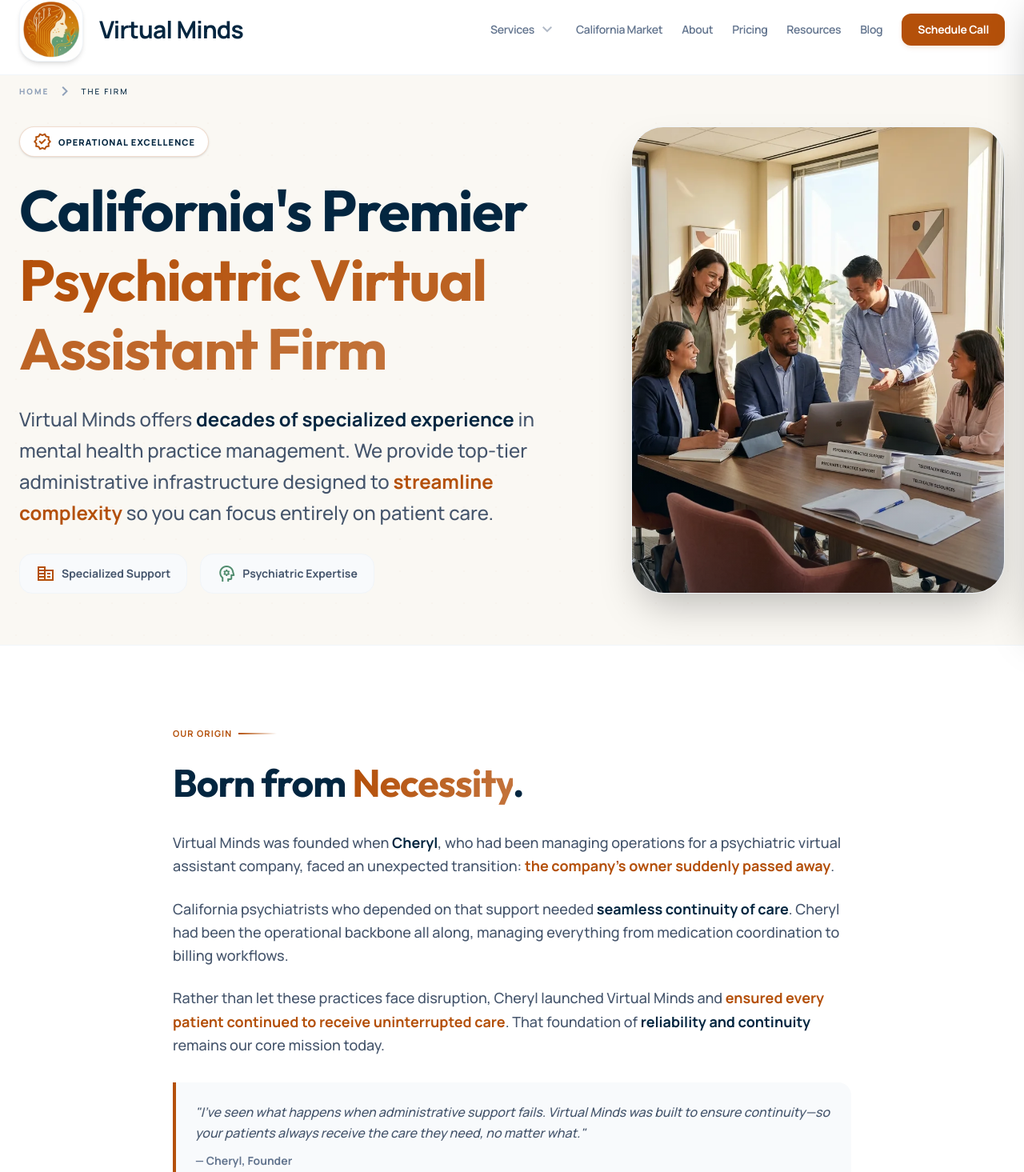
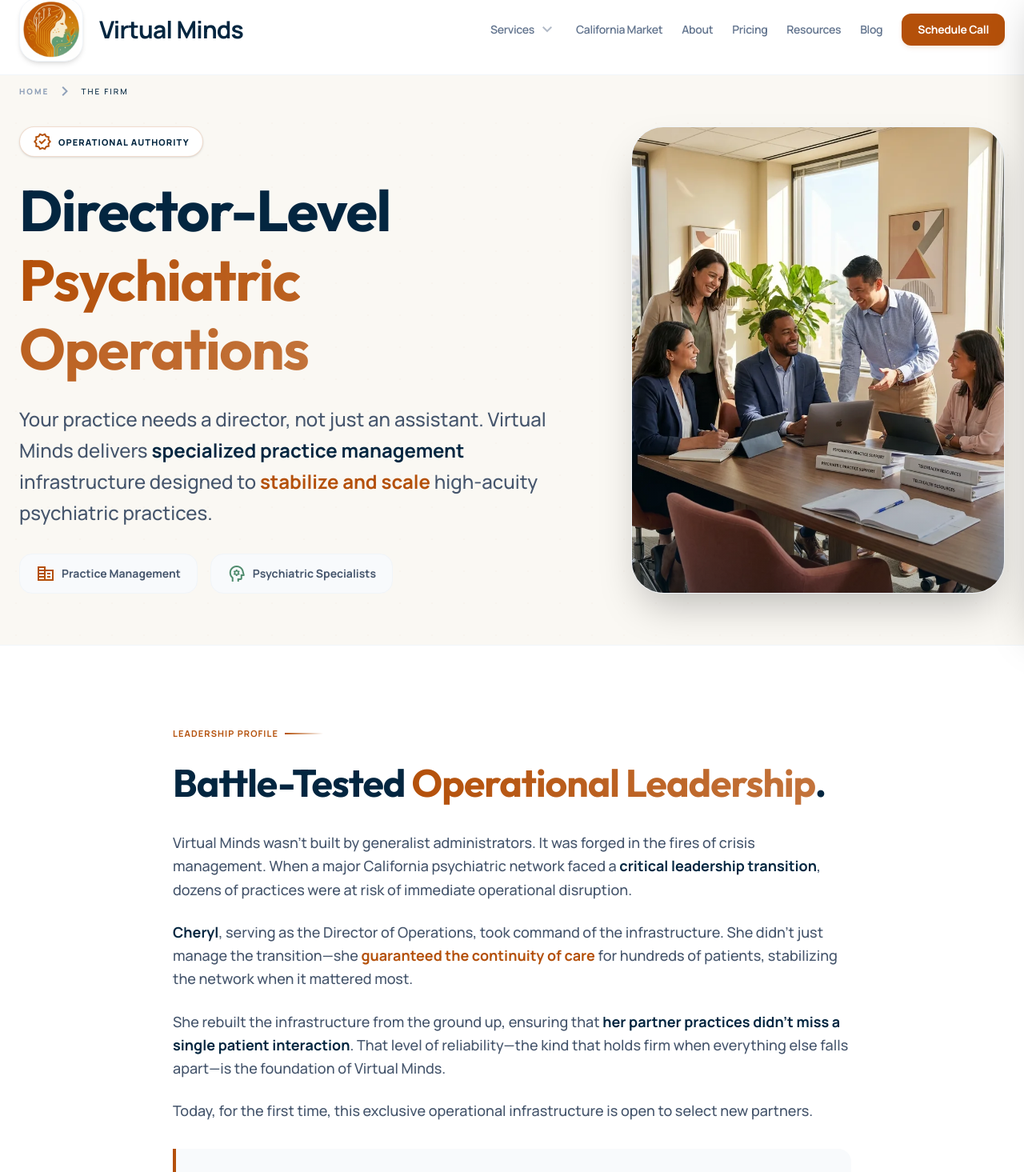
Before and after one commit to Saint210/virtual-minds-site, a Next.js app: page /about in a window 1280 px wide. Shown: the part 19-1484 px from the top of the page at 80% size. Built offline with nearby package versions, Linux system fonts and the light colour scheme; no server answers.

Commit message:
feat(content): Refine About page narrative to emphasize Director-Level key operations and growth

```diff
--- a/src/app/about/page.tsx
+++ b/src/app/about/page.tsx
@@ -5,9 +5,9 @@ import Image from "next/image";
 import Link from "next/link";
 
 export const metadata = {
-    title: "About Virtual Minds | California Psychiatric Virtual Assistant Firm",
-    description: "California's premier psychiatric virtual assistant firm. Specialized support for high-acuity practices with HIPAA-compliant workflows, clinical coordination, and practice management expertise.",
-    keywords: ["psychiatric operations firm", "california psychiatric virtual assistant", "medical residency training VA", "mental health operations staff", "psychiatric practice management"],
+    title: "About Virtual Minds | Specialized Psychiatric Practice Management & Virtual Assistants",
+    description: "California's premier psychiatric practice management firm. We provide director-level virtual assistants and operational infrastructure for high-acuity private practices.",
+    keywords: ["psychiatric virtual assistant", "mental health operations director", "psychiatric practice management", "medical residency training VA", "mental health operations staff"],
 };
 
 export default function AboutPage() {
@@ -35,28 +35,28 @@ export default function AboutPage() {
                             <div className="lg:w-[60%]">
                                 <div className="inline-flex items-center gap-2 bg-white border border-primary/20 rounded-full px-4 py-1.5 text-trust-navy text-[11px] font-black uppercase tracking-widest mb-6 shadow-sm">
                                     <span className="material-symbols-outlined text-primary text-sm">verified</span>
-                                    Operational Excellence
+                                    Operational Authority
                                 </div>
 
                                 <h1 className="font-serif text-5xl md:text-6xl lg:text-7xl font-bold text-trust-navy mb-6 leading-[0.95] tracking-tight">
-                                    California's Premier <br />
+                                    Director-Level <br />
                                     <span className="text-transparent bg-clip-text bg-gradient-to-r from-primary to-primary/80">
-                                        Psychiatric Virtual Assistant Firm
+                                        Psychiatric Operations
                                     </span>
                                 </h1>
 
                                 <p className="text-xl md:text-2xl text-slate-600 font-medium leading-relaxed mb-8 max-w-2xl">
-                                    Virtual Minds offers <strong className="text-trust-navy">decades of specialized experience</strong> in mental health practice management. We provide top-tier administrative infrastructure designed to <span className="text-primary font-bold">streamline complexity</span> so you can focus entirely on patient care.
+                                    Your practice needs a director, not just an assistant. Virtual Minds delivers <strong className="text-trust-navy">specialized practice management</strong> infrastructure designed to <span className="text-primary font-bold">stabilize and scale</span> high-acuity psychiatric practices.
                                 </p>
 
                                 <div className="flex flex-wrap gap-4">
                                     <div className="flex items-center gap-2 bg-slate-50 px-5 py-3 rounded-2xl border border-slate-100">
                                         <span className="material-symbols-outlined text-primary font-bold">corporate_fare</span>
-                                        <span className="text-sm font-bold text-slate-600 whitespace-nowrap">Specialized Support</span>
+                                        <span className="text-sm font-bold text-slate-600 whitespace-nowrap">Practice Management</span>
                                     </div>
                                     <div className="flex items-center gap-2 bg-slate-50 px-5 py-3 rounded-2xl border border-slate-100">
                                         <span className="material-symbols-outlined text-accent font-bold">psychology</span>
-                                        <span className="text-sm font-bold text-slate-600 whitespace-nowrap">Psychiatric Expertise</span>
+                                        <span className="text-sm font-bold text-slate-600 whitespace-nowrap">Psychiatric Specialists</span>
                                     </div>
                                 </div>
                             </div>
@@ -66,7 +66,7 @@ export default function AboutPage() {
                                 <div className="relative rounded-[2.5rem] overflow-hidden border border-slate-100 shadow-2xl aspect-[4/5] bg-white group-hover:border-primary/20 transition-colors">
                                     <Image
                                         src="/images/about-hero-premium.webp"
-                                        alt="Virtual Minds Psychiatric Support Team"
+                                        alt="Virtual Minds Psychiatric Operations Director Team"
                                         fill
                                         className="object-cover transition-transform duration-700 group-hover:scale-105"
                                         priority
@@ -79,51 +79,55 @@ export default function AboutPage() {
                     </div>
                 </section>
 
-                {/* OUR ORIGIN STORY */}
+                {/* OUR ORIGIN STORY: THE DIRECTOR NARRATIVE */}
                 <section className="py-24 bg-white border-y border-slate-100">
                     <div className="max-w-4xl mx-auto px-6">
                         <div className="inline-flex items-center gap-2 mb-6">
-                            <span className="text-primary font-bold uppercase tracking-widest text-[11px]">Our Origin</span>
+                            <span className="text-primary font-bold uppercase tracking-widest text-[11px]">Leadership Profile</span>
                             <span className="w-12 h-[2px] bg-gradient-to-r from-primary to-transparent"></span>
                         </div>
 
                         <h2 className="text-4xl md:text-5xl font-serif font-bold text-trust-navy mb-8 leading-tight">
-                            Born from <span className="text-transparent bg-clip-text bg-gradient-to-r from-primary to-primary/80">Necessity</span>.
+                            Battle-Tested <span className="text-transparent bg-clip-text bg-gradient-to-r from-primary to-primary/80">Operational Leadership</span>.
                         </h2>
 
                         <div className="space-y-6">
                             <p className="text-lg text-slate-600 leading-relaxed">
-                                Virtual Minds was founded when <strong className="text-trust-navy">Cheryl</strong>, who had been managing operations for a psychiatric virtual assistant company, faced an unexpected transition: <span className="text-primary font-bold">the company's owner suddenly passed away</span>.
+                                Virtual Minds wasn't built by generalist administrators. It was forged in the fires of crisis management. When a major California psychiatric network faced a <strong className="text-trust-navy">critical leadership transition</strong>, dozens of practices were at risk of immediate operational disruption.
                             </p>
 
                             <p className="text-lg text-slate-600 leading-relaxed">
-                                California psychiatrists who depended on that support needed <strong className="text-trust-navy">seamless continuity of care</strong>. Cheryl had been the operational backbone all along, managing everything from medication coordination to billing workflows.
+                                <strong className="text-trust-navy">Cheryl</strong>, serving as the Director of Operations, took command of the infrastructure. She didn't just manage the transition—she <span className="text-primary font-bold">guaranteed the continuity of care</span> for hundreds of patients, stabilizing the network when it mattered most.
                             </p>
 
                             <p className="text-lg text-slate-600 leading-relaxed">
-                                Rather than let these practices face disruption, Cheryl launched Virtual Minds and <span className="text-primary font-bold">ensured every patient continued to receive uninterrupted care</span>. That foundation of <strong className="text-trust-navy">reliability and continuity</strong> remains our core mission today.
+                                She rebuilt the infrastructure from the ground up, ensuring that <strong className="text-trust-navy">her partner practices didn't miss a single patient interaction</strong>. That level of reliability—the kind that holds firm when everything else falls apart—is the foundation of Virtual Minds.
+                            </p>
+
+                            <p className="text-lg text-slate-600 leading-relaxed">
+                                Today, for the first time, this exclusive operational infrastructure is open to select new partners.
                             </p>
 
                             <div className="bg-slate-50 border-l-4 border-primary p-6 rounded-r-2xl mt-8">
                                 <p className="text-base text-slate-600 italic leading-relaxed">
-                                    "I've seen what happens when administrative support fails. Virtual Minds was built to ensure continuity—so your patients always receive the care they need, no matter what."
+                                    "I learned exactly what breaks when a practice faces a crisis, and I built systems to prevent it. We don't just answer phones; we protect the operational integrity of your medical practice."
                                 </p>
-                                <p className="text-sm font-bold text-slate-500 mt-3">— Cheryl, Founder</p>
+                                <p className="text-sm font-bold text-slate-500 mt-3">— Cheryl, Founder & Director of Operations</p>
                             </div>
                         </div>
                     </div>
                 </section>
 
-                {/* CLINICAL PEDIGREE - NEW SECTION */}
+                {/* CLINICAL PEDIGREE - RENAMED */}
                 <section className="py-24 bg-slate-50 border-y border-slate-200">
                     <div className="max-w-7xl mx-auto px-6">
                         <div className="text-center mb-16">
-                            <span className="text-primary font-bold uppercase tracking-widest text-[11px] mb-4 block">Unmatched Experience</span>
+                            <span className="text-primary font-bold uppercase tracking-widest text-[11px] mb-4 block">Why Hire A Specialist?</span>
                             <h2 className="text-3xl md:text-4xl font-serif font-bold text-trust-navy mb-6">
                                 Operations for <span className="text-transparent bg-clip-text bg-gradient-to-r from-trust-navy to-primary italic">Elite Psychiatry</span>
                             </h2>
                             <p className="text-lg text-slate-600 max-w-3xl mx-auto leading-relaxed">
-                                Before founding Virtual Minds, Cheryl managed operations for a network of California's most distinguished psychiatrists. We understand the standards required by clinicians trained at the world's top institutions.
+                                Generalist VAs require endless training and oversight. We arrive fully operational, with deep expertise in the specific demands of California psychiatry.
                             </p>
                         </div>
 
@@ -144,7 +148,7 @@ export default function AboutPage() {
                                     </div>
                                     <h3 className="font-serif text-2xl font-bold text-trust-navy mb-4 group-hover:text-primary transition-colors">Academic DNA</h3>
                                     <p className="text-slate-600 mb-6 leading-relaxed font-medium text-sm">
-                                        Our operational protocols were forged in high-stakes environments, supporting faculty and alumni from California's premier medical centers.
+                                        Our protocols are designed to support faculty and alumni from California's top medical centers. We speak the language of academic medicine.
                                     </p>
                                     <div className="space-y-3 border-t border-slate-200 pt-6">
                                         {["Stanford University", "UCLA Neuropsychiatric Institute", "UCSF Health", "USC Keck School of Medicine"].map((item, i) => (
@@ -286,7 +290,7 @@ export default function AboutPage() {
                 </section >
 
                 {/* 3. CORE MESSAGING */}
-                < section className="py-32 bg-white" >
+                <section className="py-32 bg-white">
                     <div className="max-w-7xl mx-auto px-6">
                         <div className="text-center mb-20">
                             <div className="inline-flex items-center gap-2 mb-6">
@@ -294,11 +298,10 @@ export default function AboutPage() {
                                 <span className="w-12 h-[2px] bg-gradient-to-r from-primary to-transparent"></span>
                             </div>
                             <h2 className="text-4xl md:text-5xl font-serif font-bold text-trust-navy mb-8">
-                                Professional <span className="text-transparent bg-clip-text bg-gradient-to-r from-primary to-primary/80">Administrative</span> Support.
+                                Director-Level <span className="text-transparent bg-clip-text bg-gradient-to-r from-primary to-primary/80">Operational Infrastructure</span>.
                             </h2>
                             <p className="text-slate-600 max-w-3xl mx-auto text-lg font-medium">
-                                We handle the workflows that <strong className="text-trust-navy">take you away from patient care</strong>, ensuring your practice runs{' '}
-                                <span className="text-primary font-bold">smoothly while you focus on clinical excellence</span>.
+                                We handle the workflows that <strong className="text-trust-navy">take you away from patient care</strong>, ensuring your practice runs <span className="text-primary font-bold">smoothly while you focus on clinical excellence</span>.
                             </p>
                         </div>
 
@@ -318,10 +321,10 @@ export default function AboutPage() {
                             ))}
                         </div>
                     </div>
-                </section >
+                </section>
 
                 {/* 4. FINAL CTA */}
-                < section className="bg-trust-navy py-32 relative overflow-hidden" >
+                <section className="bg-trust-navy py-32 relative overflow-hidden">
                     <div className="absolute inset-0 opacity-20 pointer-events-none">
                         <div className="absolute top-0 right-0 w-[800px] h-[800px] bg-primary/30 rounded-full blur-[160px] translate-x-1/2 -translate-y-1/2" />
                     </div>
@@ -331,8 +334,7 @@ export default function AboutPage() {
                             Return to <span className="text-primary">Patient Care</span>.
                         </h2>
                         <p className="text-xl text-slate-300 mb-12 max-w-2xl mx-auto font-medium leading-relaxed">
-                            Experience the difference of a <strong className="text-white">specialized psychiatric support team</strong>. Request your{' '}
-                            <span className="text-primary font-bold">15-minute Recovery Plan</span> to get started.
+                            Experience the difference of a <strong className="text-white">specialized psychiatric operations team</strong>. Request your <span className="text-primary font-bold">15-minute Recovery Plan</span> to get started.
                         </p>
                         <div className="flex flex-col sm:flex-row gap-6 justify-center">
                             <Link
@@ -344,10 +346,10 @@ export default function AboutPage() {
                             </Link>
                         </div>
                     </div>
-                </section >
+                </section>
 
                 {/* OUR SERVICES */}
-                < section className="py-24 bg-white relative overflow-hidden" >
+                <section className="py-24 bg-white relative overflow-hidden">
                     <div className="absolute inset-0 bg-[radial-gradient(#e5e7eb_1px,transparent_1px)] [background-size:32px_32px] opacity-20" />
 
                     <div className="max-w-[1400px] mx-auto px-6 relative z-10">
@@ -372,7 +374,7 @@ export default function AboutPage() {
                                         Virtual Assistant Services
                                     </h3>
                                     <p className="text-slate-600 mb-6 leading-relaxed">
-                                        Dedicated psychiatric assistants for intake, patient communication, and administrative support.
+                                        Dedicated psychiatric operations specialists for intake, patient communication, and administrative support.
                                     </p>
                                     <div className="flex items-center gap-2 text-primary font-bold text-sm">
                                         Learn More <span className="material-symbols-outlined text-lg group-hover:translate-x-1 transition-transform">arrow_forward</span>
```
